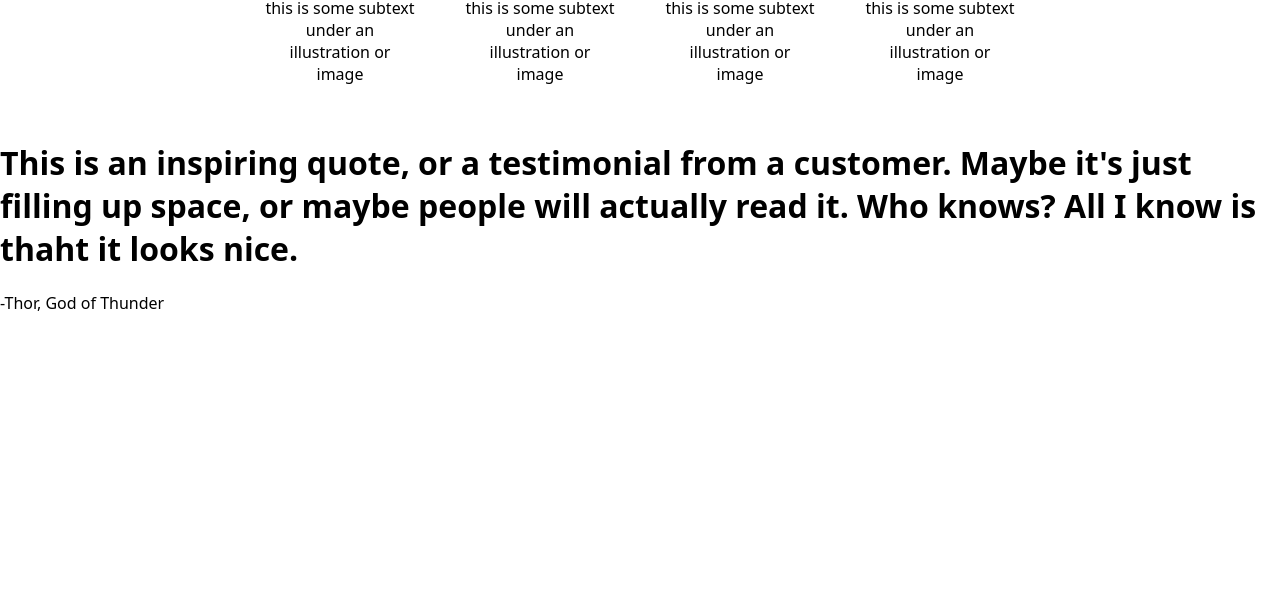
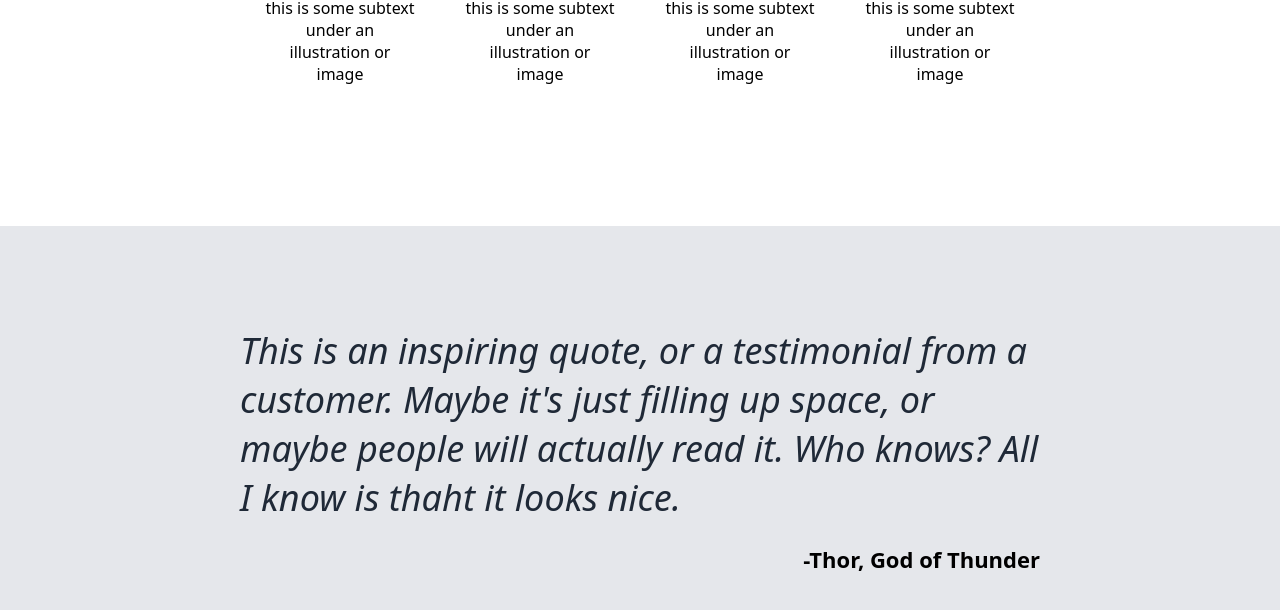
Before and after one commit to MarcinMikaa/landing-page, a plain HTML site: page index.html in a window 1280 px wide. Shown: the part 916-1526 px from the top of the page. Before the commit the page ends 1246 px from the top, so only its background shows below. Drawn offline with Linux system fonts and the light colour scheme.

Commit message:
Add style to quote section

```diff
--- a/index.html
+++ b/index.html
@@ -55,12 +55,14 @@
             </div>
 
             <div class="quote">
-                <h1>
-                    This is an inspiring quote, or a testimonial from a customer. Maybe it's just
-                    filling up space, or maybe people will actually read it. Who knows? All I know
-                    is thaht it looks nice.
-                </h1>
-                <p>-Thor, God of Thunder</p>
+                <div class="text-content">
+                    <span>
+                        This is an inspiring quote, or a testimonial from a customer. Maybe it's
+                        just filling up space, or maybe people will actually read it. Who knows? All
+                        I know is thaht it looks nice.
+                    </span>
+                    <p>-Thor, God of Thunder</p>
+                </div>
             </div>
         </div>
     </body>
--- a/style.css
+++ b/style.css
@@ -108,3 +108,28 @@ header ul a {
     border: 3px solid #38a1f6;
     border-radius: 15px;
 }
+
+.quote {
+    background-color: #e5e7eb;
+    padding: 100px 10vw;
+    margin-top: 125px;
+    display: flex;
+    justify-content: center;
+    align-items: center;
+}
+
+.quote .text-content {
+    width: 800px;
+}
+
+.quote .text-content span {
+    font-size: 36px;
+    font-style: italic;
+    color: #1f2937;
+}
+
+.quote .text-content p {
+    text-align: end;
+    font-weight: 700;
+    font-size: 22px;
+}
```
